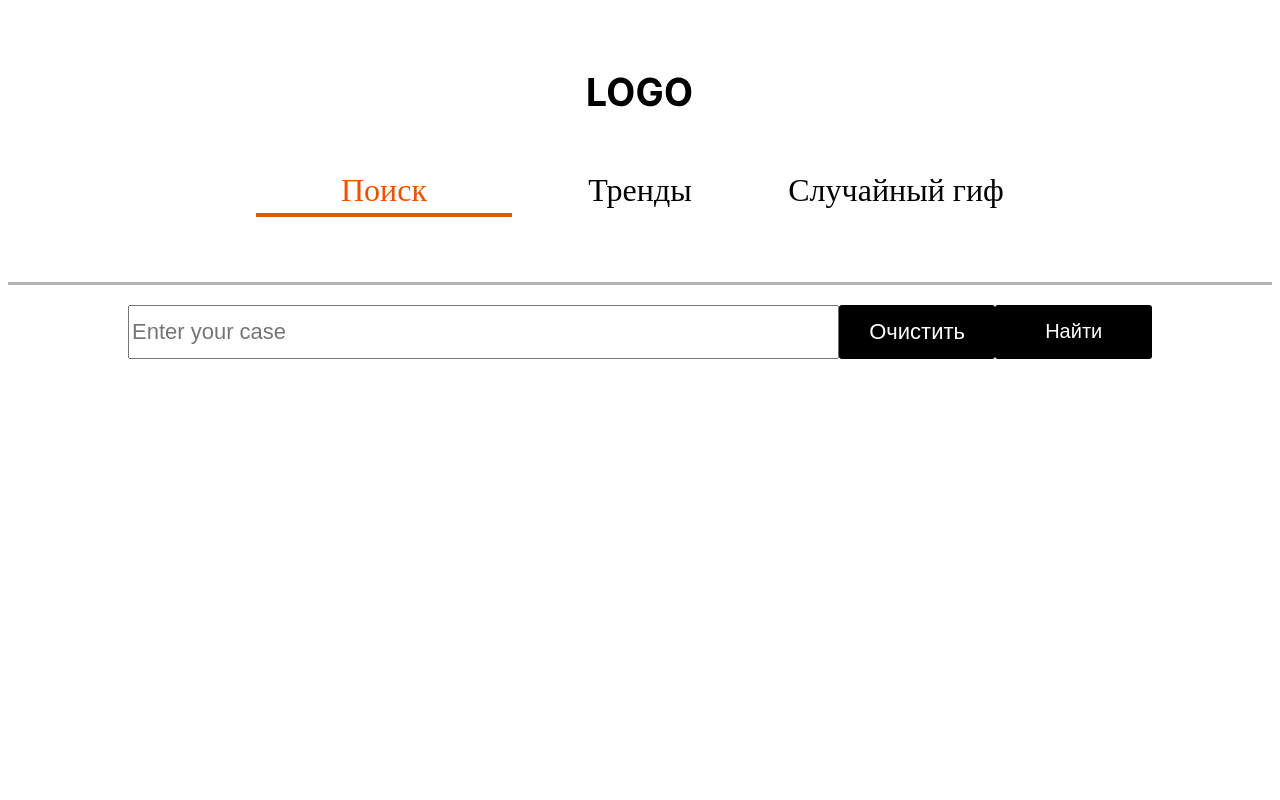
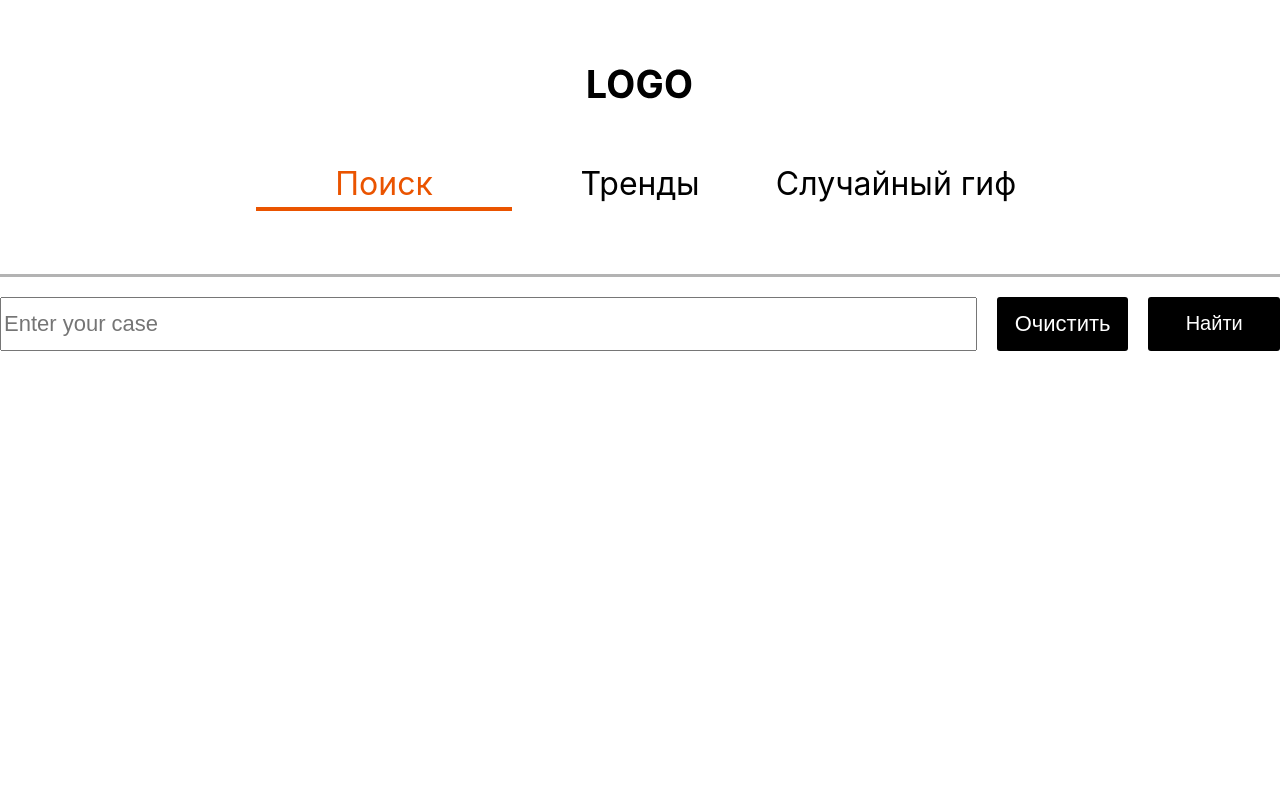
Before and after one commit to Art-Frich/Gifs-from-Giphy, a React (Create React App) app: page /search in a window 1280 px wide. Shown: the top 800 px of the page. Built offline with nearby package versions, Linux system fonts and the light colour scheme.

Commit message:
feat: work with styles

```diff
--- a/public/index.html
+++ b/public/index.html
@@ -27,7 +27,7 @@
     -->
     <title>React App</title>
   </head>
-  <body>
+  <body class="body">
     <noscript>You need to enable JavaScript to run this app.</noscript>
     <div id="root"></div>
     <!--
--- a/src/components/Header.css
+++ b/src/components/Header.css
@@ -31,7 +31,8 @@
 
 .header__link{
   display: block;
-  min-width: 20vw;
+  max-width: calc(1280px / 3);
+  width: 20vw;
 
   text-align: center;
 
--- a/src/components/InputSearch.css
+++ b/src/components/InputSearch.css
@@ -1,6 +1,6 @@
 .search-input{
   min-height: 40px;
-  width: 60vw;
+  width: 100%;
 
   font-size: 22px;
 }
--- a/src/components/MainSearch.css
+++ b/src/components/MainSearch.css
@@ -1,10 +1,11 @@
 .main-search{
-  margin: 20px auto;
-  max-width: 80vw;
+  margin: 20px 0;
+  max-width: 100%;
 }
 
 .main-search__search-form{
   display: flex;
   flex-direction: row;
   justify-content: space-between;
+  gap: 20px;
 }
```
